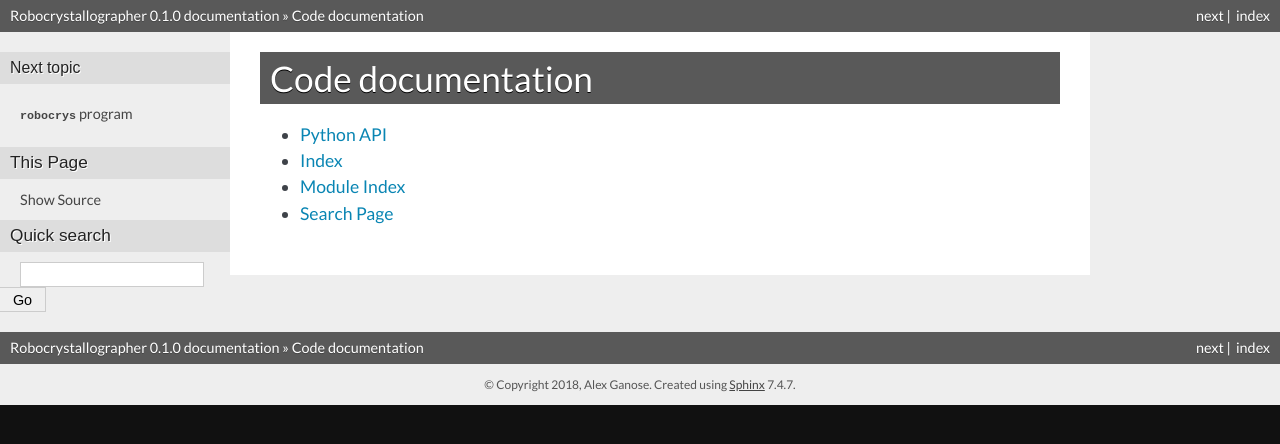
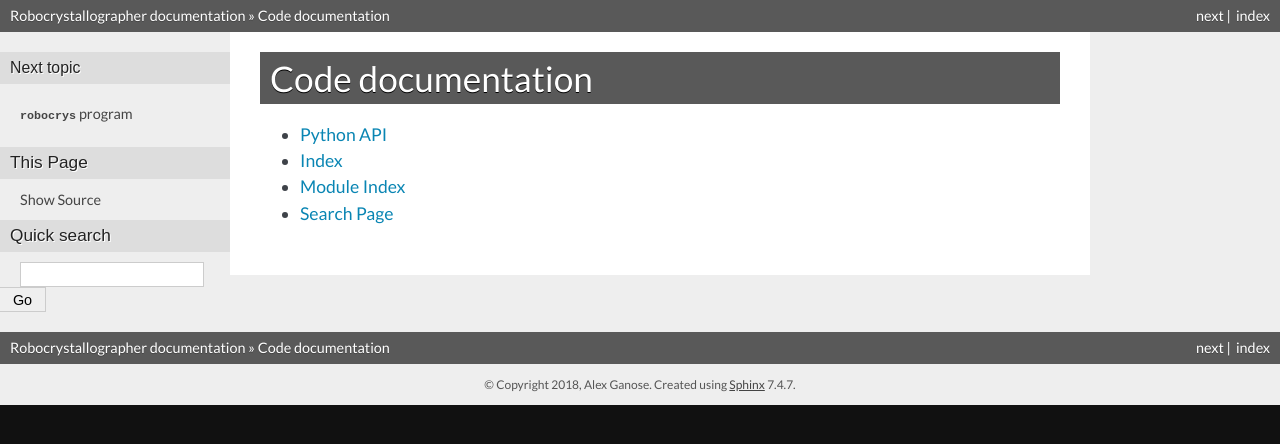
Before and after one commit to hackingmaterials/robocrystallographer, a Sphinx documentation site: the page built from docs_rst/source/index.rst, in a window 1280 px wide. Shown: the top 444 px of the page. Built offline with Sphinx 7.4.7, drawn with Linux system fonts in a browser that asks for light colours; the version number could not be read and is left out.

```diff
--- a/docs_rst/source/conf.py
+++ b/docs_rst/source/conf.py
@@ -14,6 +14,7 @@
 #
 import os
 import sys
+from robocrys import __version__
 sys.path.insert(0, os.path.abspath('../../'))
 
 
@@ -26,7 +27,7 @@ author = 'Alex Ganose'
 # The short X.Y version
 version = ''
 # The full version, including alpha/beta/rc tags
-release = '0.1.0'
+release = __version__
 
 
 # -- General configuration ---------------------------------------------------
```
